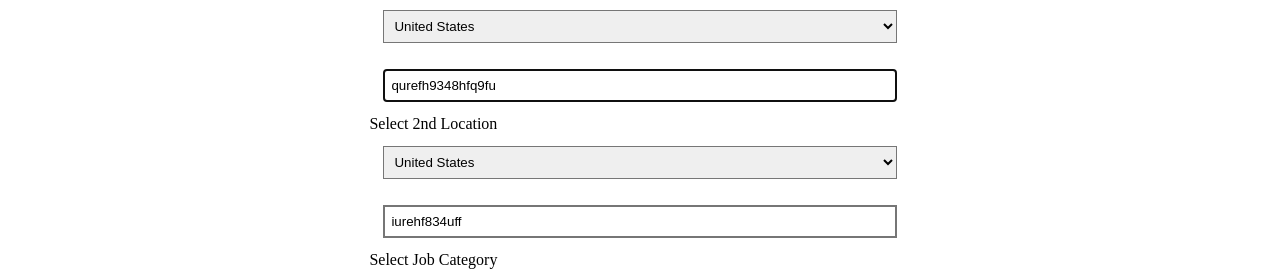
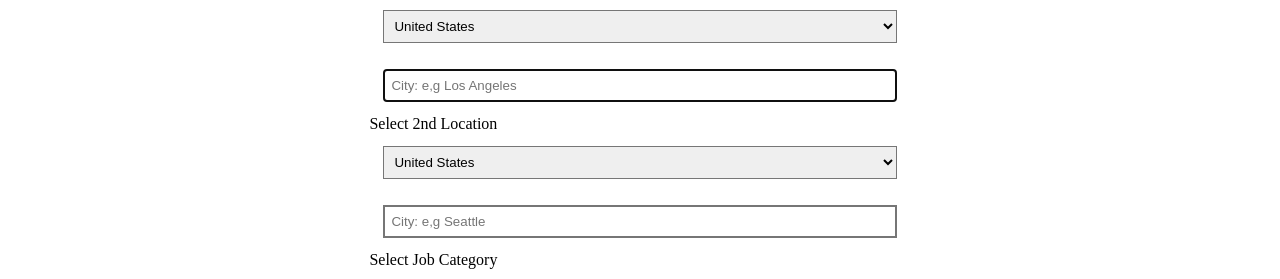
Before and after one commit to jleogier/JobLocationOptimizer, a website: page index.html in a window 1280 px wide. Shown: the part 132-411 px from the top of the page. Drawn offline with nearby package versions, Linux system fonts and the light colour scheme; some packages are replaced by stand-ins of ours.

Commit message:
Add files via upload

```diff
--- a/index.html
+++ b/index.html
@@ -55,7 +55,7 @@
             <option role="option" value="za">South Africa</option>
         </select>
 
-        <input role="textbox" for="city" id="userInputCity" class="userInputs" type="text" placeholder="City: e,g Los Angeles" autofocus required value="qurefh9348hfq9fu">
+        <input role="textbox" for="city" id="userInputCity" class="userInputs" type="text" placeholder="City: e,g Los Angeles" autofocus required>
 
         <label aria-label="Select Location 2">Select 2nd Location</label>
         <select role="optionSelector" id="userInputCountry2" class="userInputs">
@@ -77,7 +77,7 @@
             <option role="option" value="za">South Africa</option>
         </select>
 
-        <input role="textbox" for="city" id="userInputCity2" class="userInputs" type="text" placeholder="City: e,g Seattle" required value="iurehf834uff">
+        <input role="textbox" for="city" id="userInputCity2" class="userInputs" type="text" placeholder="City: e,g Seattle" required>
 
         <label aria-label="Job Category Selector">Select Job Category</label>
         <select role="optionSelector" id="userInputJobCategory" class="userInputs">
```
